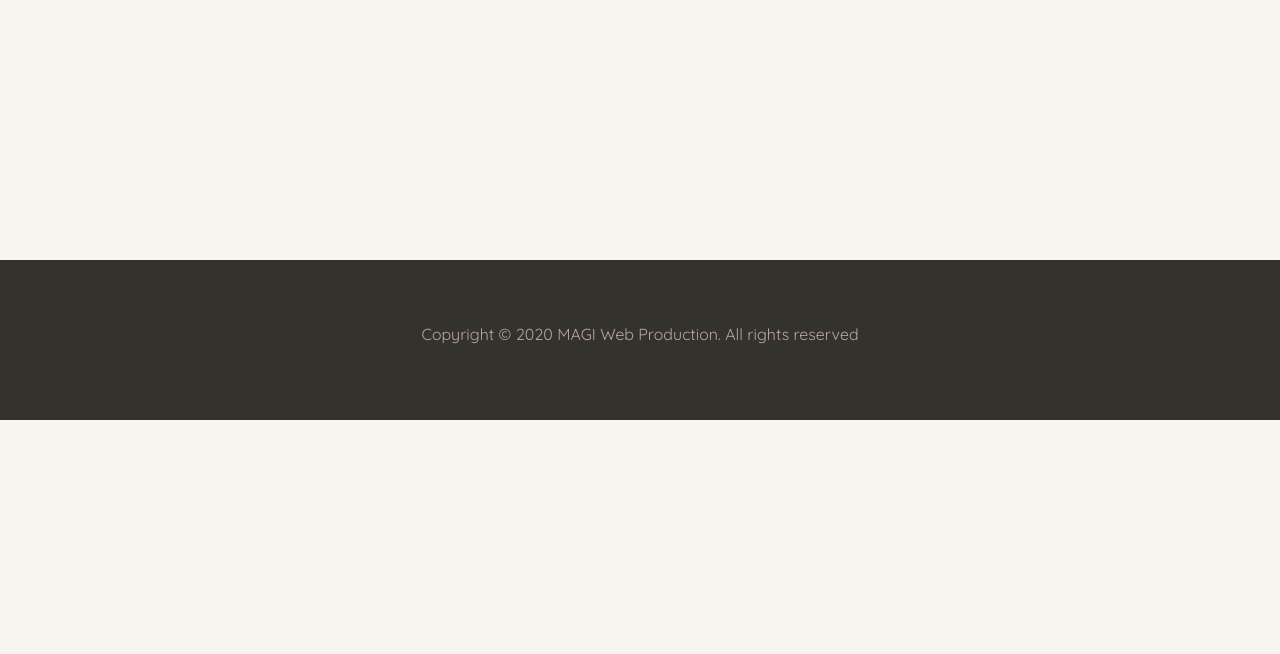
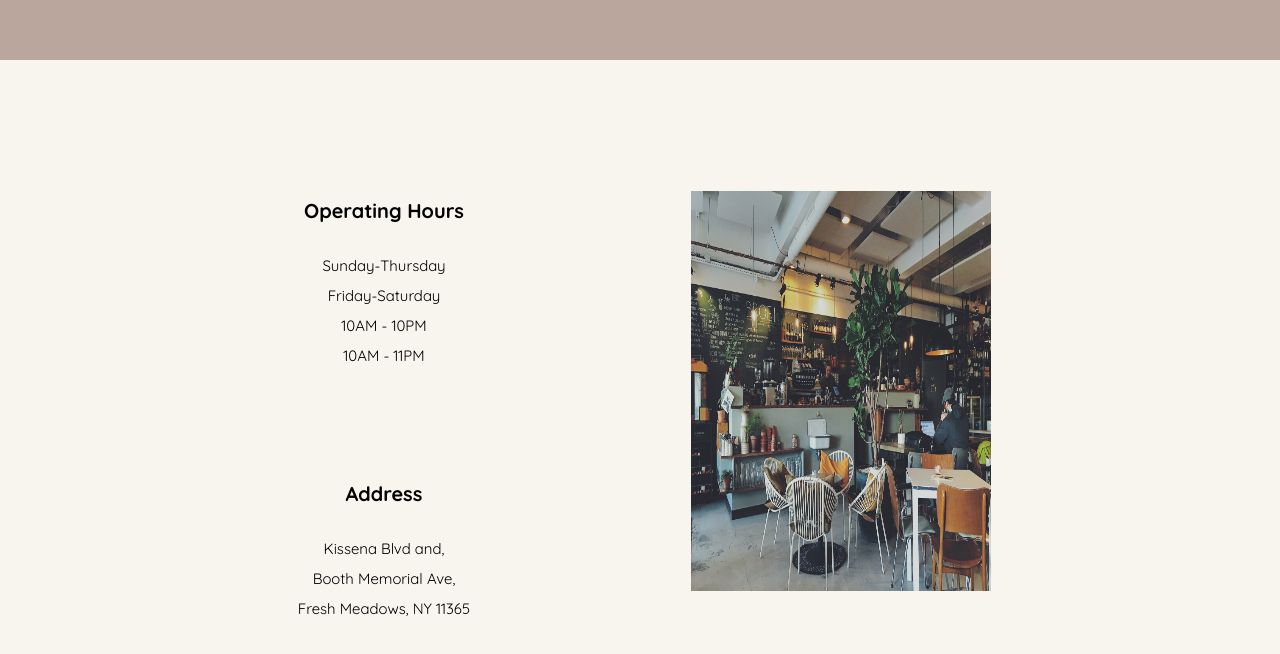
Before and after one commit to codinghim/cafetemplate, a Next.js app: page /contact in a window 1280 px wide. Shown: the part 540-1194 px from the top of the page. Before the commit the page ends 960 px from the top, so only its background shows below. Built offline with nearby package versions, Linux system fonts and the light colour scheme.

Commit message:
contact section style

```diff
--- a/pages/contact.js
+++ b/pages/contact.js
@@ -1,11 +1,51 @@
 import Layout from '../components/layout'
 import Styles from '../styles/pages/contact.module.scss'
+import Image from 'next/image'
+import Head from 'next/head'
+
 const Contact = () => {
     return(
         <>
+        <Head>
+
+        </Head>
         <Layout>
-            <section>
-                <h1>Contact</h1>
+            <section className={Styles.contact_section}>
+                <p>Contact Us</p>
+            </section>
+            <section className={Styles.info_section}>
+                <div className={Styles.contact_container}>
+                    <div className={Styles.contact_container_left}>
+                        <div className={Styles.hours_container}>
+                            <p className={Styles.hours_title}>Operating Hours</p>
+                            <div className={Styles.days_container}>
+                                <p>Sunday-Thursday</p>
+                                <p>Friday-Saturday</p>
+                            </div>
+                            <div className={Styles.time_container}>
+                                <p>10AM - 10PM</p>
+                                <p>10AM - 11PM</p>
+                            </div>
+                        </div>
+                        <div className={Styles.address_container}>
+                            <p className={Styles.address_title}>Address</p>
+                            <p>
+                                Kissena Blvd and, <br />
+                                Booth Memorial Ave, <br />
+                                Fresh Meadows, NY 11365
+                            </p>
+                        </div>
+                    </div>
+                    <div className={Styles.contact_container_right}>
+                        <div>
+                            <Image src="/images/cafe/daan-evers-tKN1WXrzQ3s-unsplash.jpg" width={300} height={400}/>
+                        </div>
+                    </div>
+                </div>
+                <div className={Styles.map_container}>
+                    <p>Location</p>
+                    <iframe className={Styles.map} src="https://www.google.com/maps/embed?pb=!1m14!1m8!1m3!1d12089.532671430947!2d-73.9832326!3d40.7535965!3m2!1i1024!2i768!4f13.1!3m3!1m2!1s0x0%3A0xb49cafb82537f1a7!2sBryant%20Park!5e0!3m2!1sen!2sus!4v1610319654546!5m2!1sen!2sus" frameborder="0" allowfullscreen="" aria-hidden="false" tabindex="0"></iframe>
+                </div>
             </section>
         </Layout>
         </>
--- a/pages/index.js
+++ b/pages/index.js
@@ -14,7 +14,7 @@ const Home = () => {
                 <section className={Styles.main_image_section}>
                     <div className={Styles.main_image_container}>
                         <Image src="/images/cafe/andy-falconer-dwQRixazu9I-unsplash.jpg" layout="fill" />
-                        <div class={Styles.desc_container}>
+                        <div className={Styles.desc_container}>
                             <p className={Styles.title}>Cafe Mocha</p>
                             <p className={Styles.description}>Lorem ipsum dolor sit amet.</p>
                         </div>
--- a/styles/lib/var.scss
+++ b/styles/lib/var.scss
@@ -29,3 +29,8 @@ $xxl_font_m: 55px;
 
 $normal_font: Quicksand;
 $brush_font: CaveatBrush;
+
+.center_container{
+    display:grid;
+    place-items: center center;
+}
--- a/styles/pages/contact.module.scss
+++ b/styles/pages/contact.module.scss
@@ -0,0 +1,83 @@
+@import '../lib/var.scss';
+@import '../lib/breakpoint.scss';
+
+.contact_section{
+    padding-top: 15vh;
+    height: 75vh;
+    min-height: 75vh;
+    background-color: $color3;
+    display: grid;
+    place-items: center center;
+    p{
+        text-align: center;
+        font-size: $xl_font;
+        font-family: $brush_font;
+        color: $color2;
+    }
+}
+
+.info_section{
+    .contact_container{
+        position:relative;
+        padding: 10vh 10vw;
+        display: grid;
+        grid-template-columns: 50% 50%;
+        .contact_container_left{
+            text-align: center;
+            >*{
+                padding: 10%;
+                line-height: 2;
+            }
+            .hours_container{
+                display: flex;
+                flex-flow: column;
+                .hours_title{
+                    font-size: $sm_font;
+                    font-weight: bold;
+                    margin-bottom: $sm_font;
+                }
+                .days_container{
+                    p{
+                        font-size: $xs_font;
+                    }
+                }
+                .time_container{
+                    p{
+                        font-size: $xs_font;
+                    }
+                }
+            }
+            .address_container{
+                .address_title{
+                    font-size: $sm_font;
+                    font-weight: bold;
+                    margin-bottom: $sm_font;
+                }
+                p{
+                    font-size: $xs_font;
+                }
+            }
+        }
+        .contact_container_right{
+            padding: 10%;
+            .contact_image_container{}
+        }
+    }
+    .map_container{
+        width: 100%;
+        min-height: 50vh;
+        padding: 20vh 0 50vh 0;
+        p{
+            font-size: $md_font;
+            text-align: center;
+            padding: 15vh;
+            font-weight: bold;
+            // font-family: $brush_font;
+        }
+        .map{
+            width: 100%;
+            height: 50vh;
+            border: 0;
+        }
+    }
+}
--- a/styles/pages/menu.module.scss
+++ b/styles/pages/menu.module.scss
@@ -3,13 +3,12 @@
 
 .menu_section{
     position: relative;
-    padding-top: 15vh;
 
 }
 
 .menu_title_container{
     width: 100vw;
-    height: 60vh;
+    height: 75vh;
     display:grid;
     place-items: center center;
     background-color: $color3;
```
Also changed, not shown: data/menu.json (added, +44 -0 lines), lib/menu.js (added, +12 -0 lines), pages/menu.js (+18 -5 lines).
